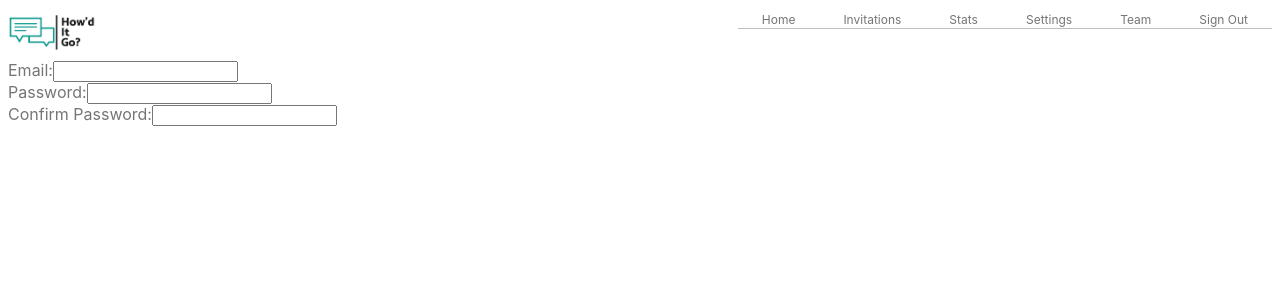
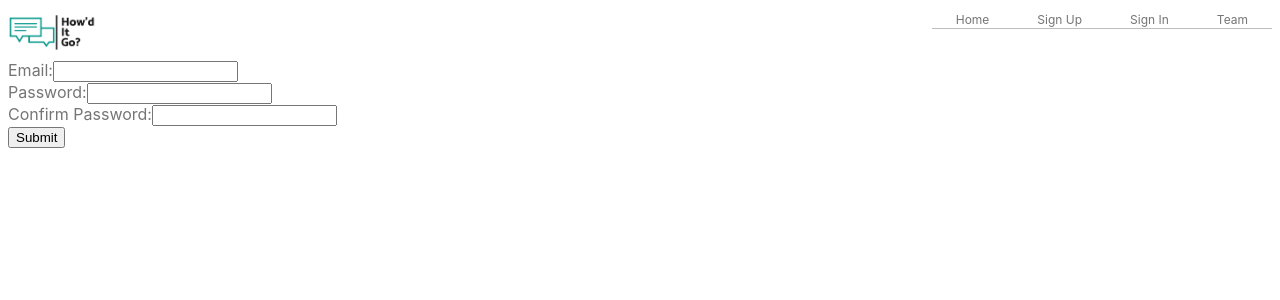
Before and after one commit to BloomTech-Labs/how_did_it_go, a React (Create React App) app in the folder frontend/: page /signup in a window 1280 px wide. Shown: the top 300 px of the page. Built offline with nearby package versions, Linux system fonts and the light colour scheme.

Commit message:
Signup function will backend and frontend

```diff
--- a/frontend/src/components/Navigation.js
+++ b/frontend/src/components/Navigation.js
@@ -26,22 +26,22 @@ class Navigation extends React.Component {
     }
   }
 
-  filterLinks() {
-    if (false) {
+  dynamicLinks() {
+    if (true) {
       return [
-        <Link to=''>Home</Link>,
-        <Link to="/signup">Sign Up</Link>,
-        <Link to="/signin">Sign In</Link>,
-        <Link to='/team'>Team</Link>,
+        <Link key={1} to=''>Home</Link>,
+        <Link key={2} to="/signup">Sign Up</Link>,
+        <Link key={3} to="/signin">Sign In</Link>,
+        <Link key={4} to='/team'>Team</Link>,
       ];
     } else {
       return [
-        <Link to=''>Home</Link>,
-        <Link to='/invitations'>Invitations</Link>,
-        <Link to='/stats'>Stats</Link>,
-        <Link to='/settings'>Settings</Link>,
-        <Link to='/team'>Team</Link>,
-        <Link to="/signout">Sign Out</Link>,
+        <Link key={1} to=''>Home</Link>,
+        <Link key={2} to='/invitations'>Invitations</Link>,
+        <Link key={3} to='/stats'>Stats</Link>,
+        <Link key={4} to='/settings'>Settings</Link>,
+        <Link key={5} to='/team'>Team</Link>,
+        <Link key={6} to="/signout">Sign Out</Link>,
       ];
     }
   }
@@ -52,7 +52,7 @@ class Navigation extends React.Component {
       <div className='nav' onClick={() => this.hideNav()}>
 
         <div id = 'navWideScreen' className='wideLinks'>
-          {this.filterLinks()}
+          {this.dynamicLinks()}
         </div>
 
         <div className = 'narrowLinks'>
--- a/frontend/src/components/signup.js
+++ b/frontend/src/components/signup.js
@@ -1,4 +1,7 @@
 import React, { Component } from 'react';
+import axios from 'axios';
+
+const URL = "http://localhost:5000/";
 
 class SignUp extends Component {
   constructor() {
@@ -25,11 +28,31 @@ class SignUp extends Component {
 
   handleConfirmPWChange = e => {
     this.setState({
-      password: e.target.value
+      confirmPW: e.target.value
     });
   };
 
+  handleSubmit = e => {
+    e.preventDefault();
 
+    if (this.state.password !== this.state.confirmPW) {
+      alert('Password and confirmed Password do not match!!! Please enter one more time.');
+    } else {
+      axios.post(URL + 'signup', {username: this.state.username, password: this.state.password })
+        .then(function(response) {
+          console.log('hello world');
+        })
+        .catch(function(error) {
+          console.log(error);
+        });
+    }
+
+    this.setState({
+      username: '',
+      password: '',
+      confirmPW: '',
+    });
+  }
 
   render() {
     return (
@@ -44,14 +67,12 @@ class SignUp extends Component {
         </div>
         <div>
           Confirm Password:
-          <input type="text" value={this.state.password} onChange={this.handleConfirmPWChange} pleaceholder="Please provide Password" />
+          <input type="text" value={this.state.confirmPW} onChange={this.handleConfirmPWChange} pleaceholder="Please provide Password" />
         </div>
+        <button onClick={this.handleSubmit}>Submit</button>
       </div>
     )
-  }
-
-
-
+  };
 }
 
 export default SignUp;
```
Also changed, not shown: 1 other file (tests, documents, lock files or other folders).
